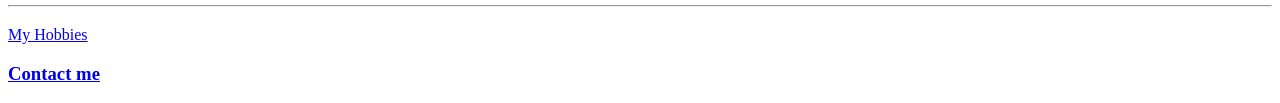
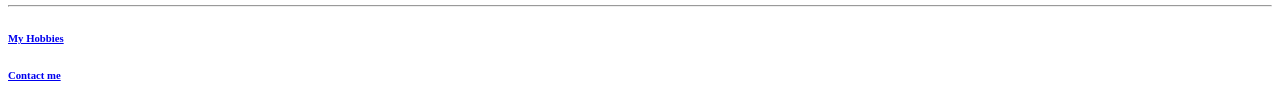
Before and after one commit to JaneWenX/cv, a plain HTML site: page index.html in a window 1280 px wide. Shown: the part 781-884 px from the top of the page. Drawn offline with Linux system fonts and the light colour scheme.

Commit message:
Update index.html

```diff
--- a/index.html
+++ b/index.html
@@ -79,7 +79,7 @@
      </table> -->
 <hr>
      <!-- <h3><a href="file:///Users/jingwen.xia/Desktop/Web%20Dev/HTML%20-%20Personal%20Site/hobbies.html">My Hobbies</a></h3> -->
-  <h3></h3><a href="hobbies.html">My Hobbies</a></h3>
-  <h3><a href="contact.html">Contact me</a></h3>
+<h6><a href="hobbies.html">My Hobbies</a></h6>
+<h6><a href="contact.html">Contact me</a></h6>
 </body>
 </html>
```
